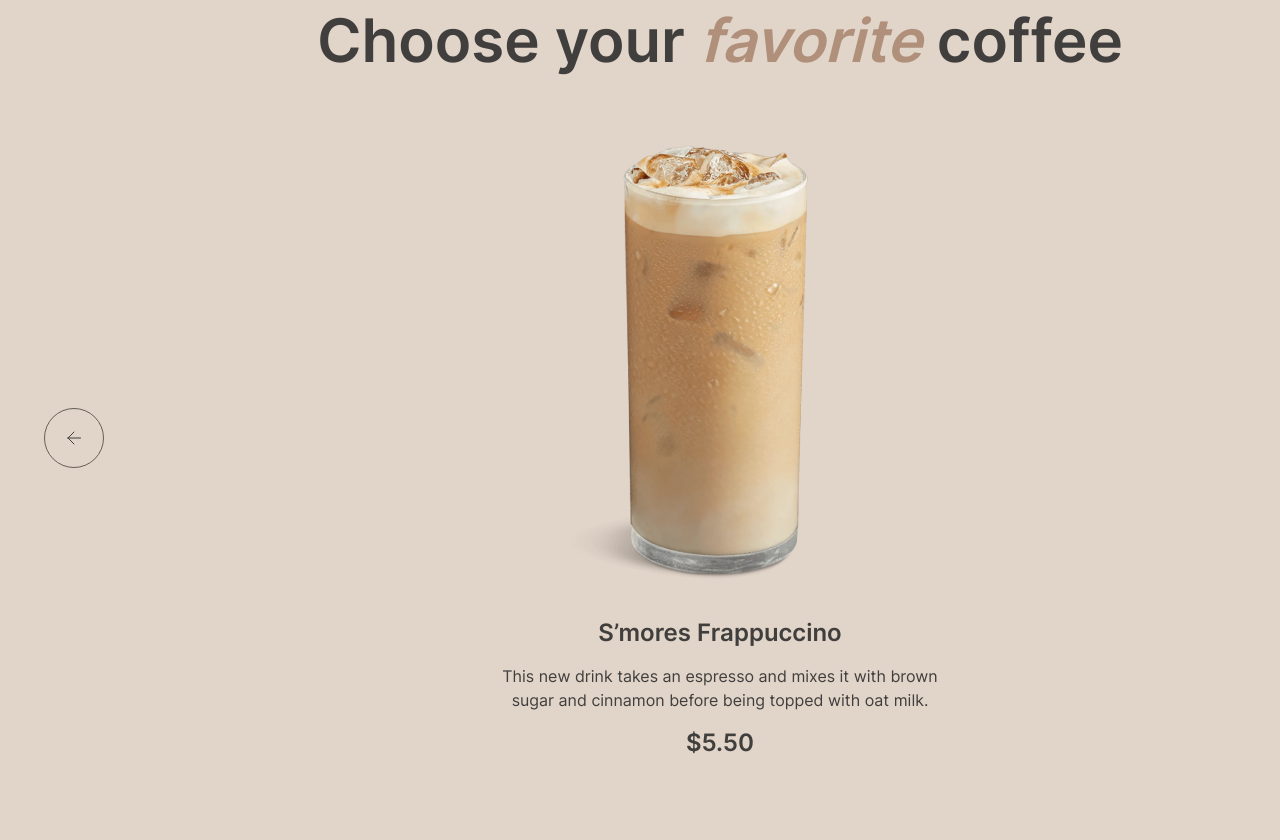
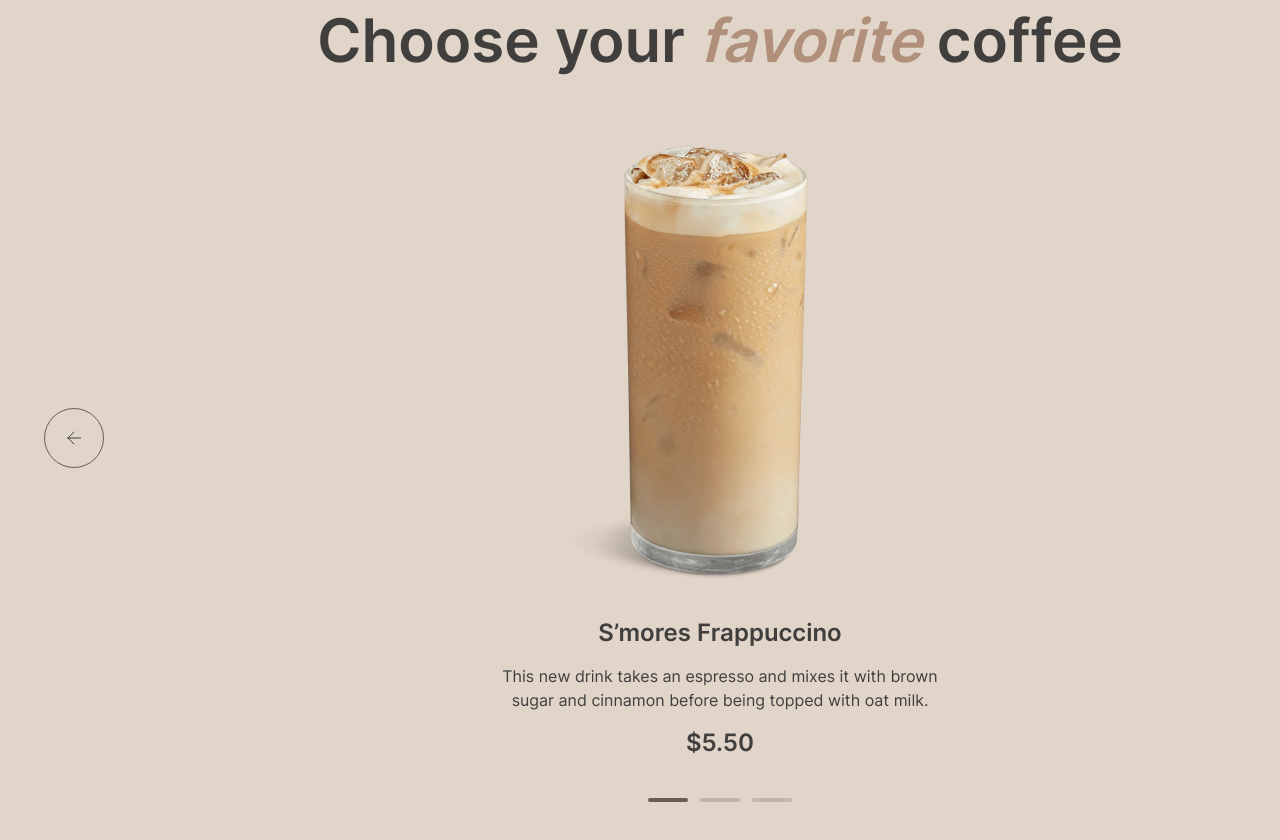
Before and after one commit to Dvolk76/rsschool-cv, a plain HTML site: page cofee-house/index.html in a window 1280 px wide. Shown: the part 837-1677 px from the top of the page. Drawn offline with Linux system fonts and the light colour scheme.

Commit message:
feat: add slider control pods

```diff
--- a/cofee-house/css/style.css
+++ b/cofee-house/css/style.css
@@ -614,3 +614,22 @@ font-style: normal;
 font-weight: 600;
 line-height: 125%; /* 30px */
     }
+    .slider-control-pods-wrapper{
+        display: flex;
+        align-items: flex-start;
+        gap: 12px;
+    }
+    .slider-control-pod-dark{
+        width: 40px;
+        height: 4px;
+        border-radius: 100px;
+        border: none;
+        background: var(--border-dark, #665F55);
+    }
+    .slider-control-pod-light{
+        width: 40px;
+        height: 4px;
+        border-radius: 100px;
+        border: none;
+        background: var(--border-light, #C1B6AD);
+    }
--- a/cofee-house/index.html
+++ b/cofee-house/index.html
@@ -67,7 +67,12 @@
                     </div>
                 </div>
                 <button class="slides-button"> <img src="../cofee-house/img/arrow-right.svg" alt="arrow-right"></button>            </div>
-        </div>
+                <div class="slider-control-pods-wrapper">
+                    <button class="slider-control-pod-dark"></button>
+                    <button class="slider-control-pod-light"></button>
+                    <button class="slider-control-pod-light"></button>
+                </div>
+            </div>
 
     </div>
 </body>
```
